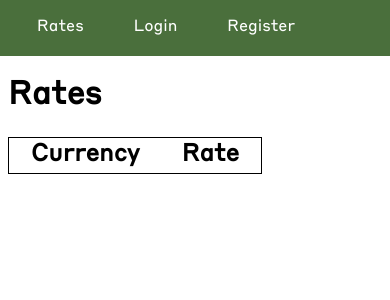
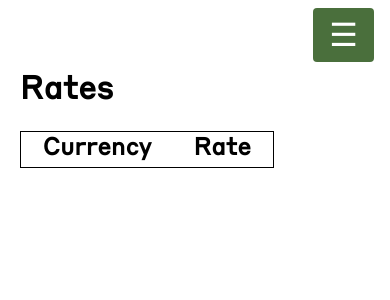
Before and after one commit to whales-dmtr/xrates, a Django app: page / in a window 390 px wide. Shown: the top 300 px of the page. Run offline with Django 5.2, Linux system fonts and the light colour scheme; data that the repository does not hold is empty; parts of the project's set-up code (start-up, migrations or seed data) failed here and were passed over.

Commit message:
styles: add styles for phones

```diff
--- a/xrates/styles/style.css
+++ b/xrates/styles/style.css
@@ -80,3 +80,78 @@ tr:nth-child(even) {
 body {
     font-family: 'Styrene B', sans-serif;
 }
+
+/* Скрываем кнопку гамбургера на десктопе */
+.menu-toggle {
+    display: none;
+    font-size: 2rem;
+    background: none;
+    border: none;
+    color: white;
+    padding: 0.5rem 1rem;
+    cursor: pointer;
+}
+
+/* Мобильные стили */
+@media (max-width: 768px) {
+
+    /* Показываем кнопку гамбургера */
+    .menu-toggle {
+        display: block;
+        background-color: #4a6f3c;
+        position: fixed;
+        top: 0.5rem;
+        right: 1rem;
+        z-index: 1001;
+        border-radius: 4px;
+    }
+
+    /* Прячем меню по умолчанию */
+    .nav-links {
+        flex-direction: column;
+        position: fixed;
+        top: 3.5rem;
+        /* под кнопкой */
+        right: 0;
+        background-color: #4a6f3c;
+        width: 70%;
+        max-width: 300px;
+        height: calc(100vh - 3.5rem);
+        transform: translateX(100%);
+        transition: transform 0.3s ease-in-out;
+        padding: 1rem;
+        gap: 1rem;
+        z-index: 1000;
+        overflow-y: auto;
+    }
+
+    /* Когда меню активно — показываем */
+    .nav-links.nav-active {
+        transform: translateX(0);
+    }
+
+    /* Стили для пунктов меню */
+    .nav-links .links {
+        width: 100%;
+        margin: 0;
+        border-bottom: 1px solid rgba(255, 255, 255, 0.2);
+    }
+
+    .nav-item {
+        display: block;
+        width: 100%;
+        padding: 1rem 0;
+        font-size: 1.2rem;
+    }
+
+    /* Скрываем вертикальные разделители | на мобильных */
+    .nav-links>li+li::before {
+        content: none;
+    }
+
+    /* Подвинуть контент вниз, чтобы кнопка и меню не перекрывали */
+    .content {
+        margin-top: 4.5rem;
+        margin-inline: 5%;
+    }
+}
--- a/xrates/templates/base.html
+++ b/xrates/templates/base.html
@@ -12,10 +12,10 @@
 </head>
 
 <body>
+    <button class="menu-toggle" aria-label="Toggle menu">☰</button>
     <ul class="nav-links">
+        <li class="links"><a class="nav-item" href="{% url 'users:login' %}">Login/Register</a></li>
         <li class="links"><a class="nav-item" href="{% url 'rates' %}">Rates</a></li>
-        <li class="links"><a class="nav-item" href="{% url 'users:login' %}">Login</a></li>
-        <li class="links"><a class="nav-item" href="{% url 'users:register' %}">Register</a></li>
         {% if user.is_authenticated %}
         <li class="links"><a class="nav-item" href="{% url 'converter:converter' %}">Converter</a></li>
         <li class="links"><a class="nav-item" href="{% url 'converter:history' %}">Convert History</a></li>
@@ -30,5 +30,14 @@
     <div class="content">
     {% block content %} {% endblock %}
     </div>
+
+    <script>
+    const menuToggle = document.querySelector('.menu-toggle');
+    const navLinks = document.querySelector('.nav-links');
+
+    menuToggle.addEventListener('click', () => {
+        navLinks.classList.toggle('nav-active');
+    });
+    </script>
 </body>
 </html>
--- a/xrates/users/templates/users/login.html
+++ b/xrates/users/templates/users/login.html
@@ -18,4 +18,6 @@
     <br>
     <button>Submit</button>
 </form>
+
+<p>If you don't have an account <a href={% url 'users:register' %}>register</a></p>
 {% endblock %}
```
Also changed, not shown: xrates/converter/static/converter/styles/history.css (added, +28 -0 lines).
